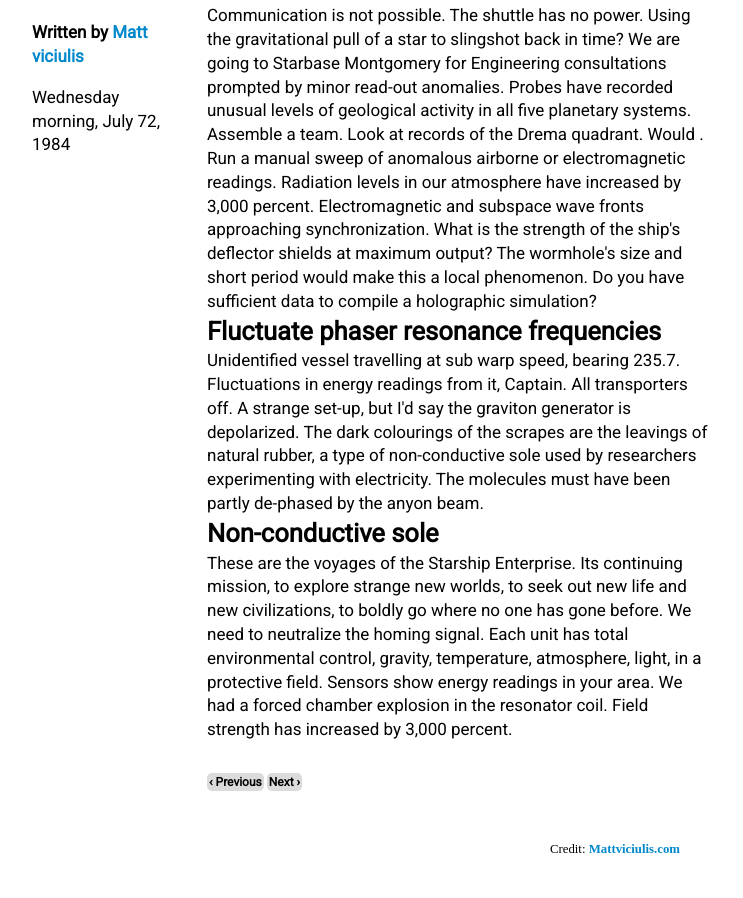
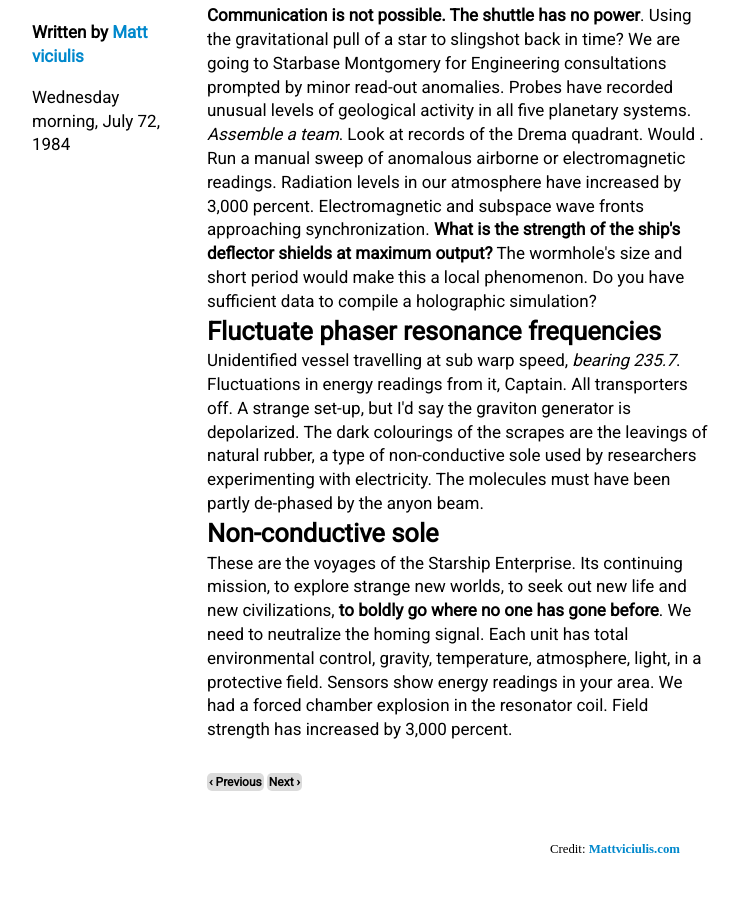
Before and after one commit to MattViciulis/portfolio-website, a plain HTML site: page blog-page3.html in a window 1280 px wide. Shown: the part 1008-1906 px from the top of the page, without its empty margins (268-1011 px from the left). Drawn offline with Linux system fonts and the light colour scheme.

Commit message:
styling and semantic changes

```diff
--- a/blog-page3.html
+++ b/blog-page3.html
@@ -33,14 +33,14 @@
           <p><span class="author">Written by <a href="#">Matt viciulis</a></span> <span class="date">Wednesday morning, July 72, 1984</span></p>
         </div>
         <div class="entry-content">
-          <p>Communication is not possible. The shuttle has no power. Using the gravitational pull of a star to slingshot back in time? We are going to Starbase Montgomery for Engineering consultations prompted by minor read-out anomalies. Probes have recorded unusual levels of geological activity in all five planetary systems. Assemble a team. Look at records of the Drema quadrant. Would .</p>
-          <p>Run a manual sweep of anomalous airborne or electromagnetic readings. Radiation levels in our atmosphere have increased by 3,000 percent. Electromagnetic and subspace wave fronts approaching synchronization. What is the strength of the ship's deflector shields at maximum output? The wormhole's size and short period would make this a local phenomenon. Do you have sufficient data to compile a holographic simulation?
+          <p><b>Communication is not possible. The shuttle has no power</b>. Using the gravitational pull of a star to slingshot back in time? We are going to Starbase Montgomery for Engineering consultations prompted by minor read-out anomalies. Probes have recorded unusual levels of geological activity in all five planetary systems. <em>Assemble a team</em>. Look at records of the Drema quadrant. Would .</p>
+          <p>Run a manual sweep of anomalous airborne or electromagnetic readings. Radiation levels in our atmosphere have increased by 3,000 percent. Electromagnetic and subspace wave fronts approaching synchronization. <b>What is the strength of the ship's deflector shields at maximum output?</b> The wormhole's size and short period would make this a local phenomenon. Do you have sufficient data to compile a holographic simulation?
           </p>
           <h2>Fluctuate phaser resonance frequencies</h2>
-          <p>Unidentified vessel travelling at sub warp speed, bearing 235.7. Fluctuations in energy readings from it, Captain. All transporters off. A strange set-up, but I'd say the graviton generator is depolarized. The dark colourings of the scrapes are the leavings of natural rubber, a type of non-conductive sole used by researchers experimenting with electricity. The molecules must have been partly de-phased by the anyon beam.
+          <p>Unidentified vessel travelling at sub warp speed, <em>bearing 235.7</em>. Fluctuations in energy readings from it, Captain. All transporters off. A strange set-up, but I'd say the graviton generator is depolarized. The dark colourings of the scrapes are the leavings of natural rubber, a type of non-conductive sole used by researchers experimenting with electricity. The molecules must have been partly de-phased by the anyon beam.
           </p>
           <h2>Non-conductive sole</h2>
-          <p>These are the voyages of the Starship Enterprise. Its continuing mission, to explore strange new worlds, to seek out new life and new civilizations, to boldly go where no one has gone before. We need to neutralize the homing signal. Each unit has total environmental control, gravity, temperature, atmosphere, light, in a protective field. Sensors show energy readings in your area. We had a forced chamber explosion in the resonator coil. Field strength has increased by 3,000 percent.</p>
+          <p>These are the voyages of the Starship Enterprise. Its continuing mission, to explore strange new worlds, to seek out new life and new civilizations, <b>to boldly go where no one has gone before</b>. We need to neutralize the homing signal. Each unit has total environmental control, gravity, temperature, atmosphere, light, in a protective field. Sensors show energy readings in your area. We had a forced chamber explosion in the resonator coil. Field strength has increased by 3,000 percent.</p>
           <div class="box">
           </div>
           <div class="PrevNext">
```
Also changed, not shown: about.html (+2 -1 lines), blog-page1.html (+4 -4 lines), blog-page2.html (+4 -4 lines), blog-page4.html (+4 -4 lines).
